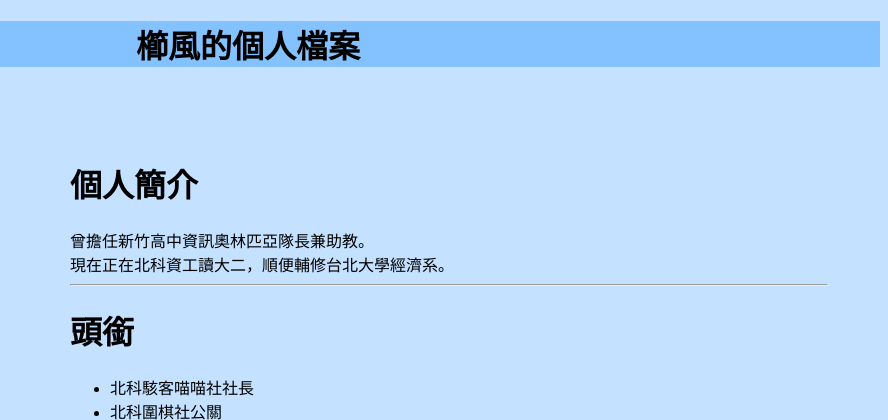
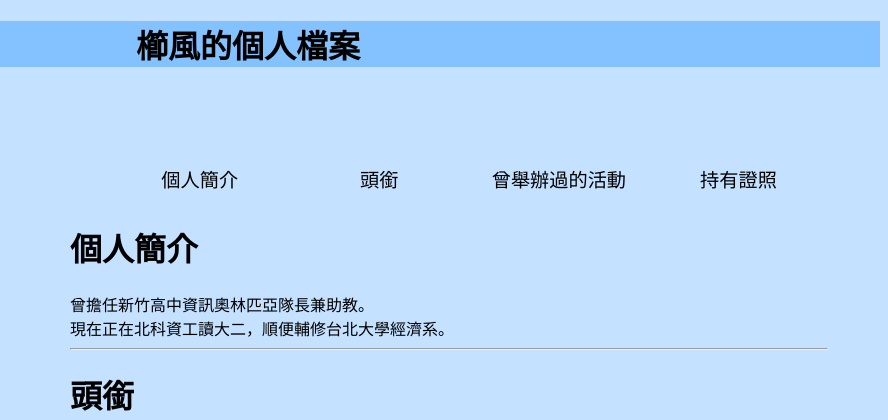
Before and after one commit to shaneliu-zf/110590011, a plain HTML site: page LAB02/index.html in a window 1280 px wide. Shown: the top 420 px of the page, 392-1280 px from the left. Drawn offline with Linux system fonts and the light colour scheme.

Commit message:
Update index.html

```diff
--- a/LAB02/index.html
+++ b/LAB02/index.html
@@ -5,12 +5,29 @@
     <meta charset="utf-8">
     <title>Shane Liu（櫛風）</title>
     <style>
+        nav a {
+            color: inherit;
+            display: block;
+            font-size: 1.2rem;
+            padding: 10px;
+            text-decoration: none;
+        }
+        nav > ul {
+            list-style: none;
+            display: flex;
+        }
+        nav > li{
+            flex-direction: row;
+        }
+        nav a:hover{
+            background-color: #84C1FF;
+            color: white;
+        }
     </style>
 </head>
 
 <body style='background-color: #C4E1FF'>
         <center><h1 style='background-color:#84C1FF'>櫛風的個人檔案</h1></center>
-
         <div style="display: flex;">
         <div style='flex-direction: row;margin-left:100px;margin-top:50px;width:23%'>
             <a href="https://github.com/shaneliu-zf">
@@ -25,13 +42,22 @@
 
         <div style='flex-direction: row;width:5%'></div>
         <div style='flex-direction: row;width:60%;margin-top:50px;'>
+            <nav>
+                <ul style=''>
+                    <li style='width:25%'><center><a href="#top">個人簡介</a></center></li>
+                    <li style='width:25%'><center><a href="#title">頭銜</a></center></li>
+                    <li style='width:25%'><center><a href="#organise-event">曾舉辦過的活動</a></center></li>
+                    <li style='width:25%'><center><a href="#certification">持有證照</a></center></li>
+                </ul>
+            </nav>
+
             <h1 id='top'>個人簡介</h1>
             曾擔任新竹高中資訊奧林匹亞隊長兼助教。<br />
             現在正在北科資工讀大二，順便輔修台北大學經濟系。
 
             <hr />
 
-            <h1>頭銜</h1>
+            <h1 id='title'>頭銜</h1>
             <ul>
                 <li>北科駭客喵喵社社長</li>
                 <li>北科圍棋社公關</li>
@@ -40,7 +66,7 @@
 
             <hr />
 
-            <h1>曾舉辦過的活動</h1>
+            <h1 id="organise-event">曾舉辦過的活動</h1>
             <ol>
                 <li>新竹高中軟研社聯合社課</li>
                 <li>新竹高中軟研社老人茶會</li>
@@ -60,7 +86,7 @@
 
             <hr />
 
-            <h1>持有證照</h1>
+            <h1 id='certification'>持有證照</h1>
             <ol>
                 <li>電腦軟體應用丙級技術士</li>
                 <li>APCS 觀念四/實作三</li>
```
